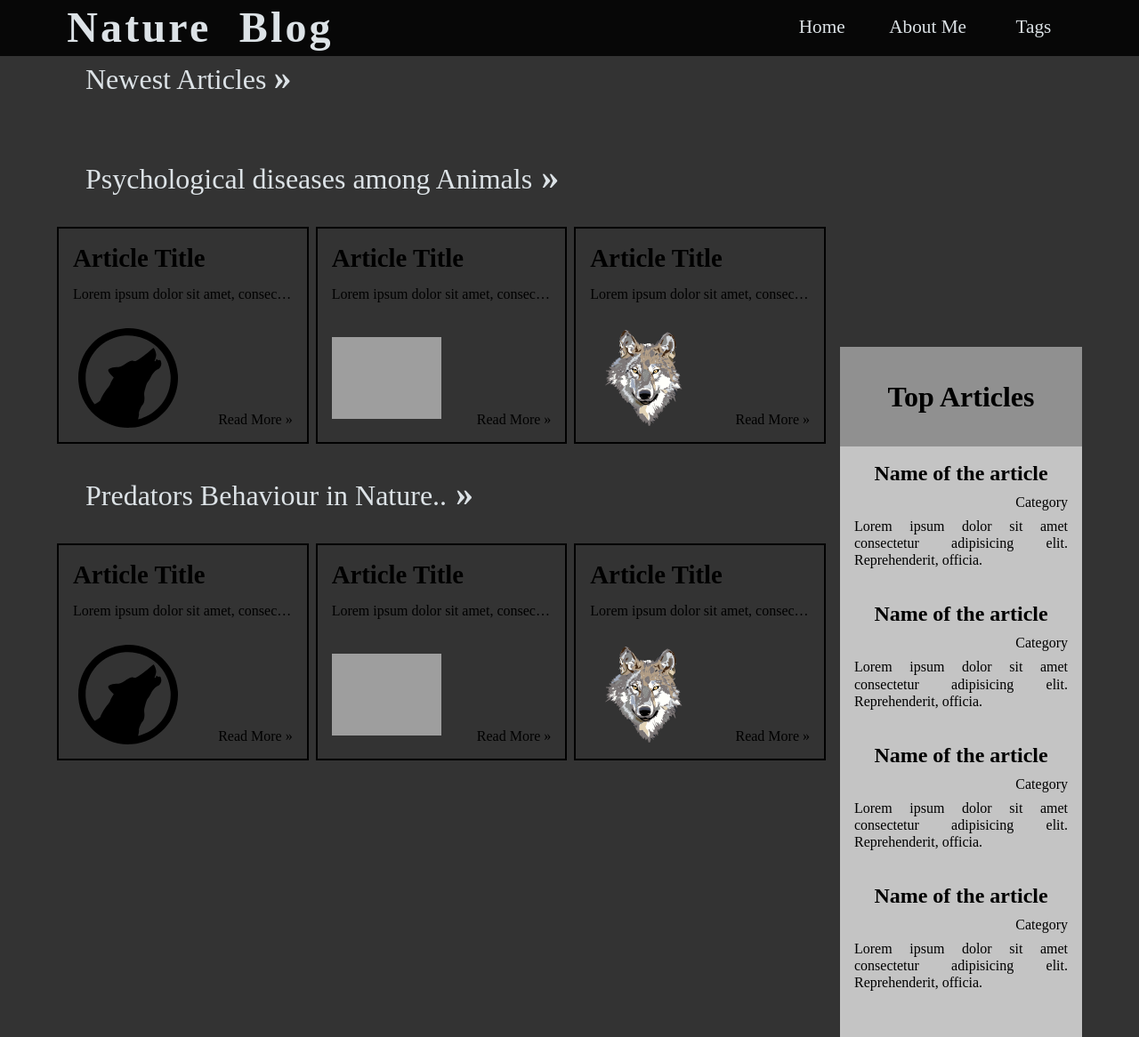
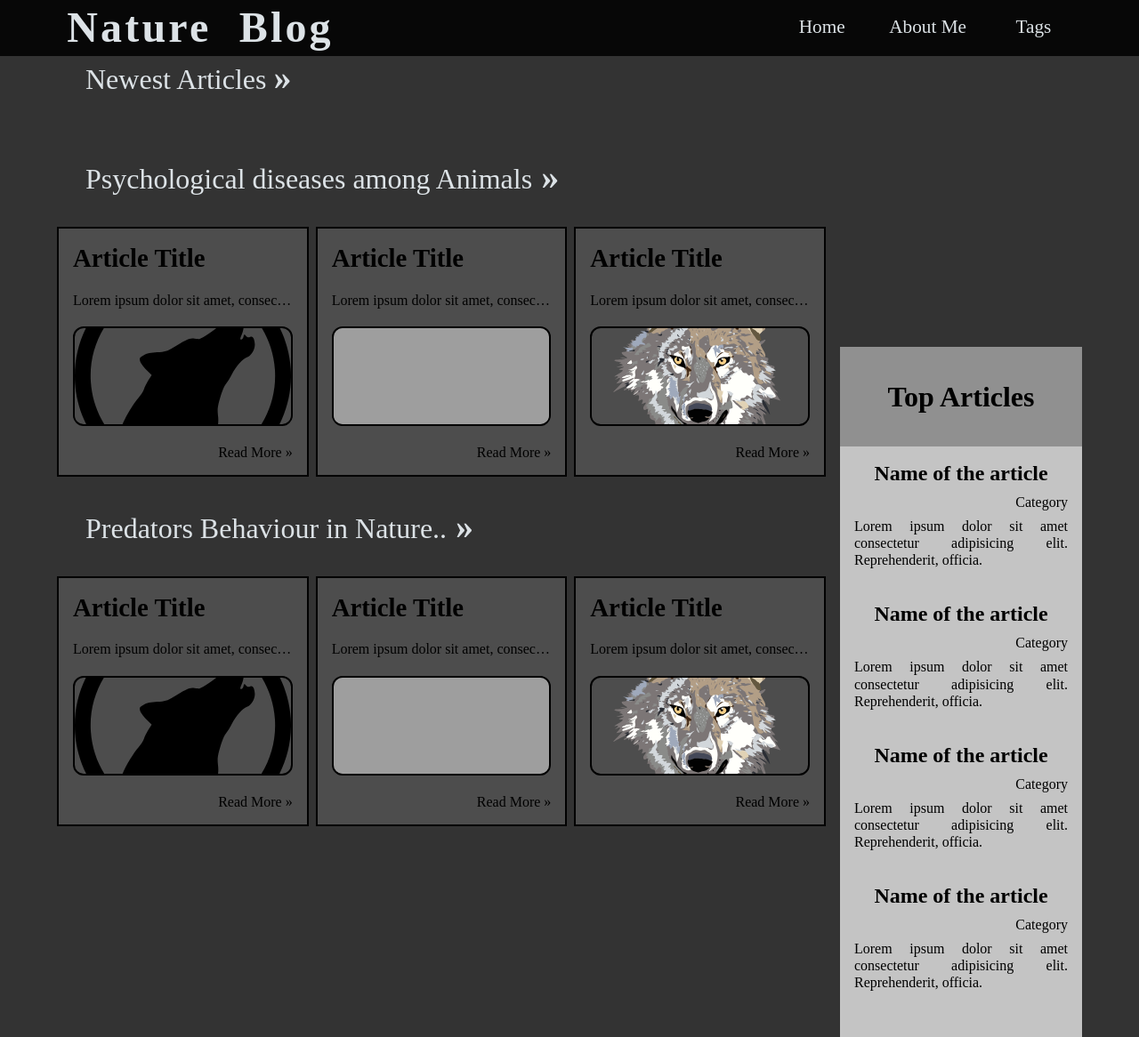
Before and after one commit to Max0nyshchenko/Nature-blog.20.05, a PHP site: page / in a window 1280 px wide, after a click that opens the changed part. Shown: the part 801-1967 px from the top of the page at 89% size. Run offline with PHP 8.4, Linux system fonts and the light colour scheme; data that the repository does not hold is empty; some web fonts are replaced; grey boxes are pictures that could not be loaded.

Commit message:
23:17 25.05.20

```diff
--- a/index.php
+++ b/index.php
@@ -67,14 +67,16 @@ require "includes/config.php";
           <?php
           while ($art = mysqli_fetch_assoc($articles)) {
           ?>
+
             <div class="article">
-              <h2><?php echo $art['title']; ?></h2>
-              <p>
+              <h2 class="idx-art-h2"><?php echo $art['title']; ?></h2>
+              <p class="idx-art-para">
                 <?php echo $art['text']; ?>
               </p>
-              <img src="media/articles/<?php echo $art['img']; ?>" alt="" />
+              <img class="idx-art-img" src="media/articles/<?php echo $art['img']; ?>min.jpg" alt="image of nature" />
               <span><a href="#">Read More &#187;</a></span>
             </div>
+
           <?php
           }
           ?>
--- a/js/app.js
+++ b/js/app.js
@@ -108,4 +108,19 @@ document.addEventListener("DOMContentLoaded", () => {
 
   // TagBox
   tagBoxListn();
+
+  // Go to article.php on article click
+  window.onclick = (e) => {
+    let targ = e.target;
+
+    if (targ.classList.contains("article")) {
+      targ.childNodes[7].childNodes[0].click();
+    } else if (
+      targ.classList.contains("idx-art-h2") ||
+      targ.classList.contains("idx-art-para") ||
+      targ.classList.contains("idx-art-img")
+    ) {
+      targ.parentElement.childNodes[7].childNodes[0].click();
+    }
+  };
 });
--- a/scss/main.scss
+++ b/scss/main.scss
@@ -176,7 +176,6 @@ h1 {
 
       &:hover {
         color: darken($text-nav-color, 30);
-        cursor: pointer;
       }
 
       span {
@@ -192,10 +191,12 @@ h1 {
 
       .article {
         display: grid;
-        grid-template-rows: 3rem 3rem 7rem;
+        grid-template-rows: auto auto 7rem auto;
         grid-template-columns: 1fr 1fr;
         border: 2px solid black;
         padding: 1rem;
+        gap: 20px;
+        background-color: lighten($primary-color, 10);
 
         &:hover {
           background: lighten($primary-color, 20);
@@ -222,14 +223,16 @@ h1 {
         img {
           height: 100%;
           width: 100%;
-          object-fit: contain;
+          object-fit: cover;
+          border-radius: 12px;
+          border: 2px solid black;
           grid-row: 3/4;
-          grid-column: 1/2;
+          grid-column: 1/3;
           overflow: hidden;
         }
 
         span {
-          grid-row: 3/4;
+          grid-row: 4/5;
           grid-column: 2/3;
           align-self: end;
           justify-self: end;
@@ -237,6 +240,10 @@ h1 {
           &:hover {
             color: darken($text-nav-color, 30);
             cursor: pointer;
+          }
+
+          a {
+            color: whitesmoke !important;
           }
         }
       }
@@ -267,6 +274,7 @@ h1 {
 
     .top-articles {
       padding-left: 1rem;
+      overflow: hidden;
       .top-articles-header {
         h2 {
           font-size: 2rem;
@@ -283,9 +291,6 @@ h1 {
         background-color: #c4c4c4;
 
         .top-articles-article {
-          &:hover {
-            cursor: pointer;
-          }
           margin-bottom: 2.3rem;
         }
 
@@ -296,7 +301,6 @@ h1 {
           margin: 0.5rem 0;
           text-align: end;
           &:hover {
-            cursor: pointer;
             color: lighten(black, 50);
           }
         }
```
Also changed, not shown: css/main.css (+17 -14 lines), css/main.min.css, media/articles/10min.jpg (added), media/articles/1min.jpg (added), media/articles/2min.jpg (added), media/articles/3min.jpg (added), media/articles/4min.jpg (added), media/articles/5min.jpg (added), media/articles/6min.jpg (added), media/articles/7min.jpg (added), media/articles/8min.jpg (added), media/articles/9min.jpg (added).
